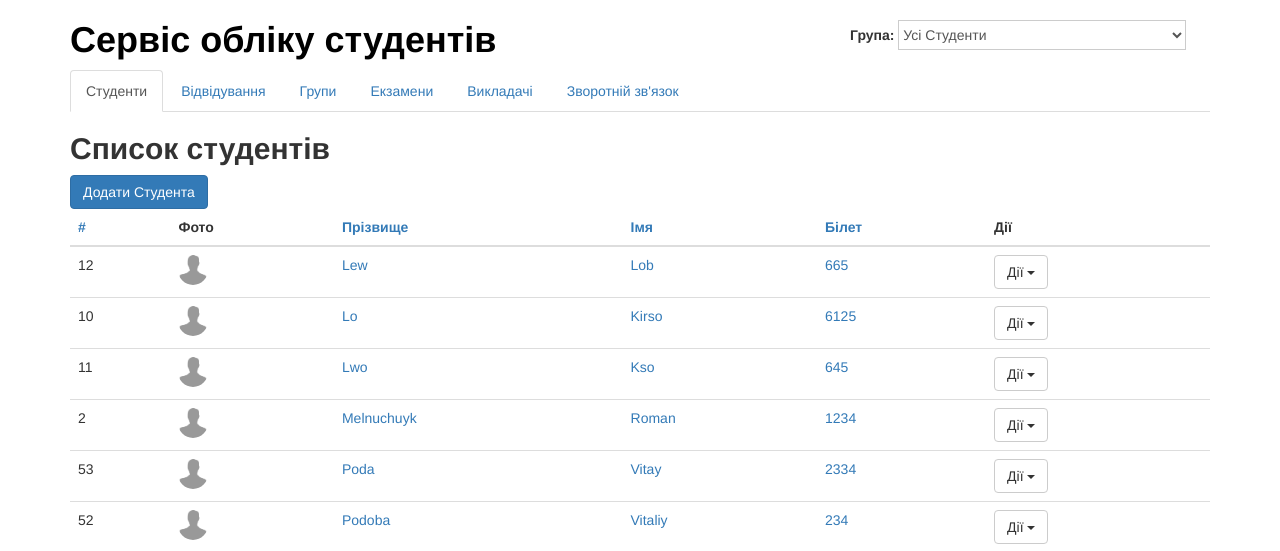
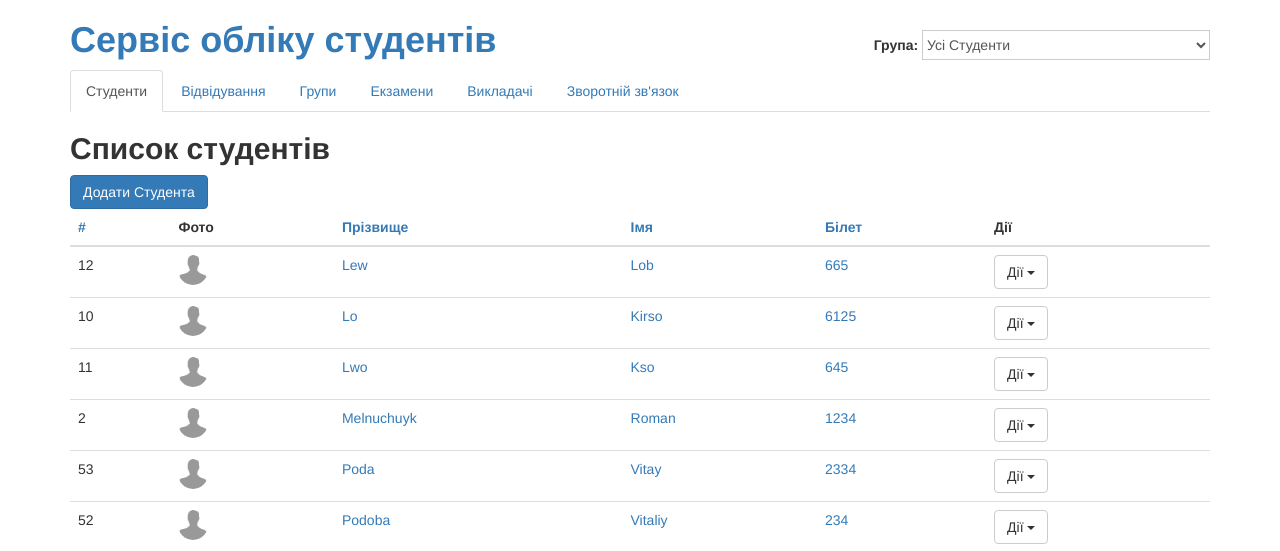
Before and after one commit to adrian2404/Students_project, a Django app: page / in a window 1280 px wide. Shown: the top 551 px of the page. Run offline with Django 3.2, Linux system fonts and the light colour scheme; data comes from the database, SQL or seed files in the repository; some libraries are stand-ins or nearby versions.

Commit message:
style modified

```diff
--- a/students/static/css/main.css
+++ b/students/static/css/main.css
@@ -4,7 +4,8 @@
 }
 
 #group-selector{
-	margin-top: 20px;
+	margin-top: 30px;
+	text-align: right;
 }
 
 #group-selector select{
@@ -15,11 +16,23 @@
 	border: 1px solid #cccccc;
 	line-height: 30px;
 	color: #555555;
+.table-modified}
+.teacher_exam-list{
+	padding-left:15px;
 }
+>tbody>tr>td, .table-modified>thead>tr>th {
+	padding:13px;
+	text-align: left;
+}
+#user-toolbar{
+	margin-top: 35px;
+	text-align: right;
+}
+
 h1,h2,h3,h4,h5,h6{
 	font-weight: bold;
 }
-.col-xs-8 a{
+#logo{
 	text-decoration: none;
 	color: black;
 }
```
